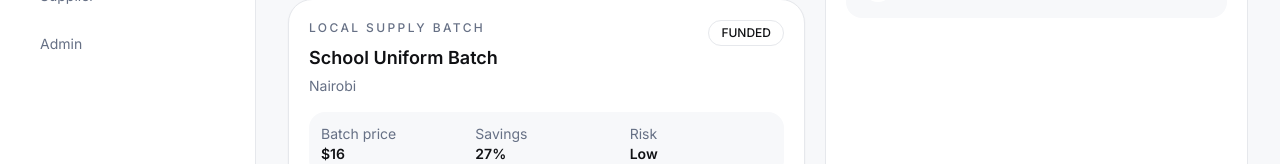
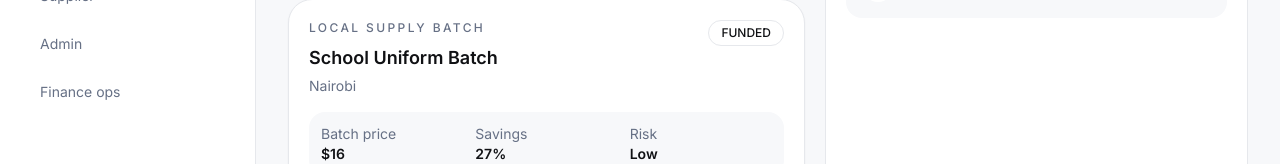
Before and after one commit to imranshiundu/Batch, a Next.js app in the folder apps/web/: page /app in a window 1280 px wide. Shown: the part 618-782 px from the top of the page. Built offline with nearby package versions, Linux system fonts and the light colour scheme.

Commit message:
Frontend: add operator finance navigation

```diff
--- a/apps/web/src/components/app-shell.tsx
+++ b/apps/web/src/components/app-shell.tsx
@@ -14,6 +14,7 @@ const nav = [
   ["Wallet", "/app/wallet"],
   ["Supplier", "/supplier"],
   ["Admin", "/admin"],
+  ["Finance ops", "/operator/finance"],
 ];
 
 export function AppShell({ children, title, eyebrow }: { children: ReactNode; title: string; eyebrow?: string }) {
```
